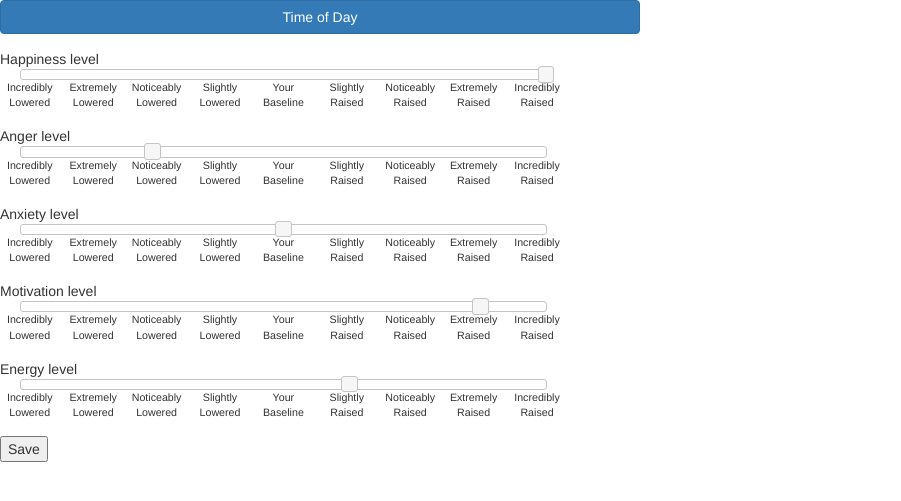
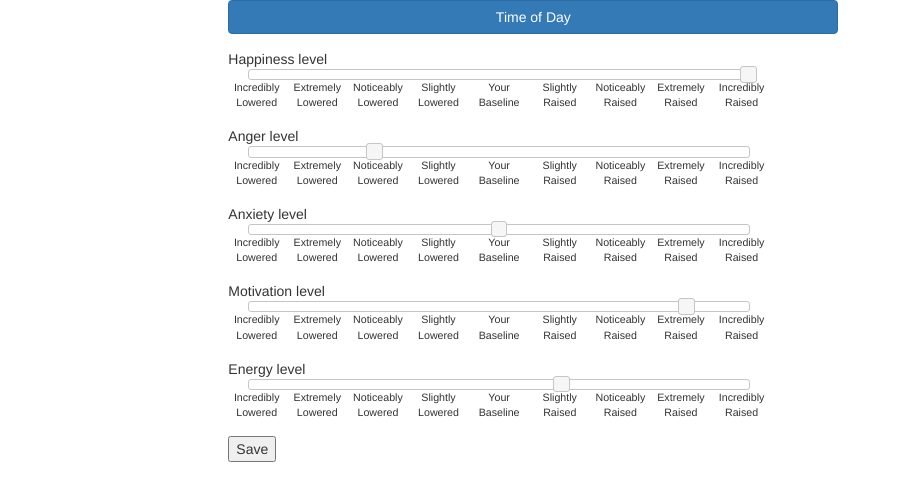
Before and after one commit to mnusicallity/mood-tracker, a Django app: page /entry/add/6/ in a window 1280 px wide. Shown: the top 501 px of the page, without its empty margins (0-901 px from the left). Run offline with Django 3.2, Linux system fonts and the light colour scheme; a user stored in the database is signed in; data comes from the database, SQL or seed files in the repository; both versions use the stored data as it was after the commit; style sheets or scripts are compiled from the project's sources; some libraries are stand-ins or nearby versions.

Commit message:
Some changes to style

```diff
--- a/mood/static/mood/css/style.scss
+++ b/mood/static/mood/css/style.scss
@@ -12,7 +12,6 @@ ul{
 
 .slider_gutter{
 
-	width:50%;
 	padding-left: 20px;
 
 	.ui-slider{
@@ -21,7 +20,6 @@ ul{
 }
 
 .slider_label{
-	width: 50%;
 }
 
 .slider_label_inner{
@@ -36,7 +34,6 @@ ul{
 }
 
 .dropdown_tod{
-	width: 50%;
 
 	button, ul{
 		width: 100%;
--- a/mood/templates/base.html
+++ b/mood/templates/base.html
@@ -23,8 +23,10 @@
     {% block body %}
       <div class="container-fluid">
         <div class="row">
-          {% block content %}
-          {% endblock %}
+          <div class="col-md-offset-2 col-md-6">
+            {% block content %}
+            {% endblock %}
+          </div>
         </div>
       </div>
     {% endblock %}
```
Also changed, not shown: db.sqlite3.
